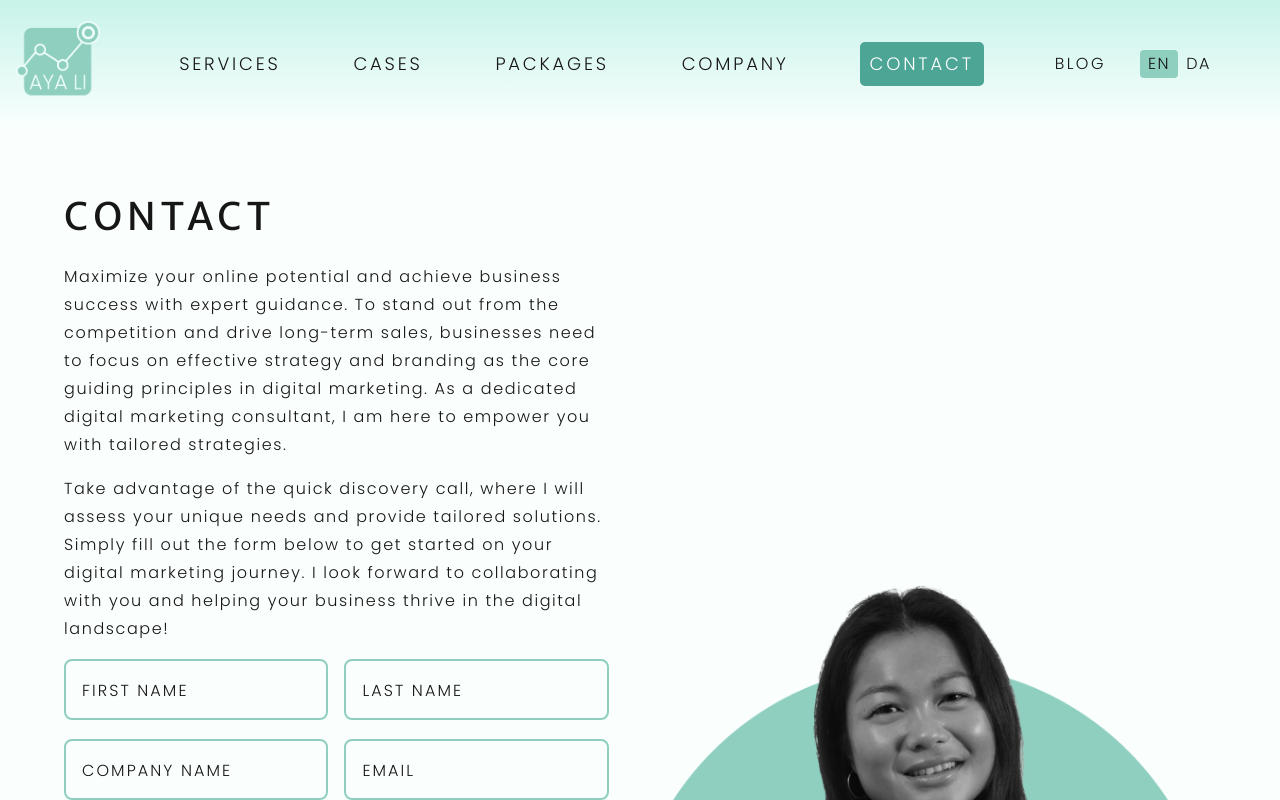
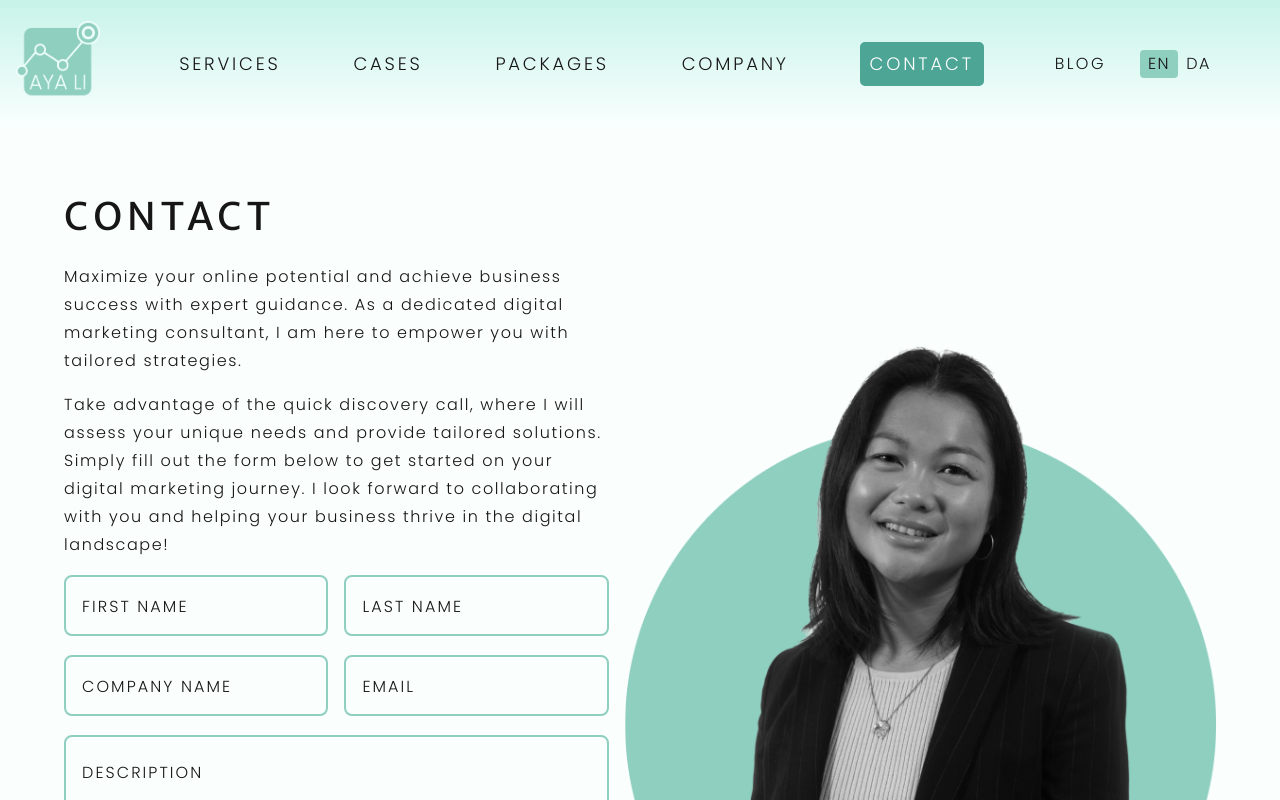
Before and after one commit to ThordurTh/ayali, a Next.js app: page /contact in a window 1280 px wide. Shown: the top 800 px of the page. Built offline with nearby package versions, Linux system fonts and the light colour scheme.

Commit message:
changes in content for contact page image position

```diff
--- a/pages/contact.js
+++ b/pages/contact.js
@@ -25,7 +25,6 @@ function contact() {
             <h1>Contact</h1>
             <p>
             Maximize your online potential and achieve business success with expert guidance.
-            To stand out from the competition and drive long-term sales, businesses need to focus on effective strategy and branding as the core guiding principles in digital marketing.
             As a dedicated digital marketing consultant, I am here to empower you with tailored strategies.
             </p>
             <p>Take advantage of the quick discovery call, where I will assess your unique needs and provide tailored solutions. Simply fill out the form below to get started on your digital marketing journey. I look forward to collaborating with you and helping your business thrive in the digital landscape!
--- a/styles/blog.scss
+++ b/styles/blog.scss
@@ -62,7 +62,7 @@
             }
         }
         .blog-posts-page-container{
-            max-width: 1400px;
+            max-width: 1160px;
             margin: auto;
             .blog-posts-page-hero-container{
                 height: 600px;
--- a/styles/contact.scss
+++ b/styles/contact.scss
@@ -134,9 +134,11 @@
   .contact_image {
     align-self: center;
     margin: 1rem 0;
-    @media screen and (min-width: 1080px) {
+    transform: scaleX(-1);
+    @media screen and (min-width: 1600px) {
       align-self: flex-end;
       margin: 0 auto;
+      transform: scaleX(-1);
       span {
         margin: 0 auto;
       }
```
